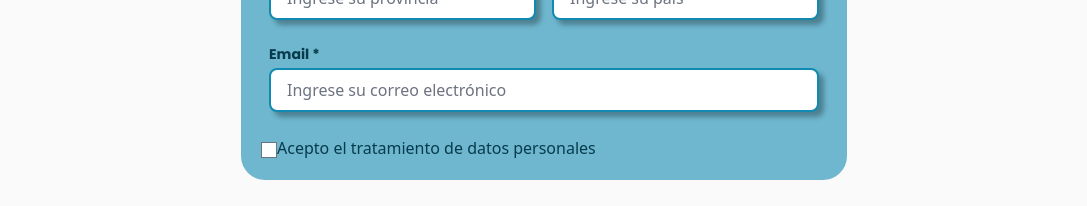
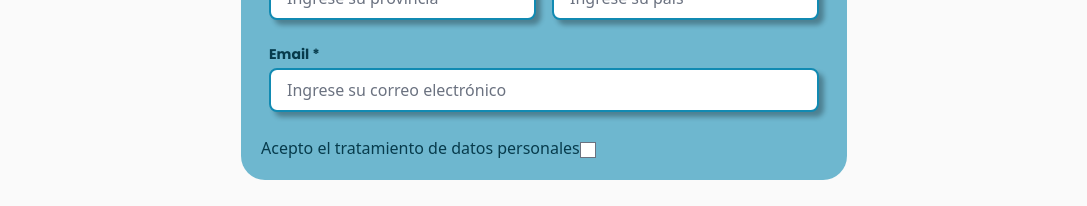
Before and after one commit to vallefarinha/front-casa, a React (Vite) app: page /partnership in a window 1280 px wide. Shown: the part 1180-1386 px from the top of the page, without its empty margins (96-1183 px from the left). Built offline with nearby package versions, Linux system fonts and the light colour scheme.

Commit message:
modify alert texts

```diff
--- a/src/components/form/PersonalDataCheck.jsx
+++ b/src/components/form/PersonalDataCheck.jsx
@@ -3,6 +3,13 @@ import React from 'react';
 const PersonalDataCheck = () => {
     return (
       <div>
+        <label htmlFor="personaldata">
+          <a
+            href="#personal_data"
+            className="hover:text-quarteryColor transition-opacity">
+            Acepto el tratamiento de datos personales
+          </a>
+        </label>
         <input
           type="checkbox"
           id="personaldata"
@@ -10,13 +17,6 @@ const PersonalDataCheck = () => {
           required
           value="SI"
         />
-        <label htmlFor="personaldata">
-          <a
-            href="#personal_data"
-            className="hover:text-quarteryColor transition-opacity">
-            Acepto el tratamiento de datos personales
-          </a>
-        </label>
       </div>
     );
   }
--- a/src/pages/Collaborate.jsx
+++ b/src/pages/Collaborate.jsx
@@ -56,7 +56,7 @@ function Collaborate() {
             const result = await SendMail(templateID, refForm.current);
             console.log(result);
 
-            showAlert('success', "Su mensaje ha sido envidado con éxtio. Mire su email.");
+            showAlert('success', "Su mensaje ha sido envidado con éxtio. Revise su email.");
             //alert("mensaje enviado con éxito, en breve recibirá una confirmación. Gracias")
 
           } catch (error) {
```
